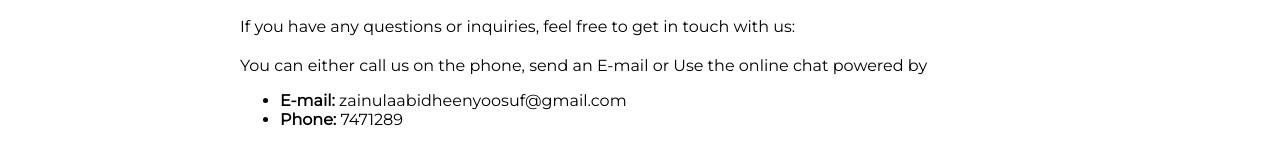
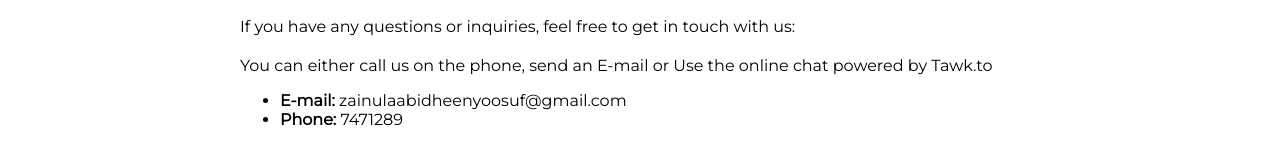
Before and after one commit to Zainul-aabidheen/e-shop, a plain HTML site: page support.html in a window 1280 px wide. Shown: the part 136-282 px from the top of the page. Drawn offline with Linux system fonts and the light colour scheme.

Commit message:
Update support.html

```diff
--- a/support.html
+++ b/support.html
@@ -152,7 +152,7 @@
   <main class="contact-content">
     <h2>Contact Us</h2>
     <p>If you have any questions or inquiries, feel free to get in touch with us:</p>
-    <p>You can either call us on the phone, send an E-mail or Use the online chat powered by <a href:"https://tawk.to">Tawk.to</a></p>
+    <p>You can either call us on the phone, send an E-mail or Use the online chat powered by Tawk.to</p>
     <ul>
       <li><strong>E-mail:</strong> zainulaabidheenyoosuf@gmail.com</li>
       <li><strong>Phone:</strong> 7471289</li>
```
